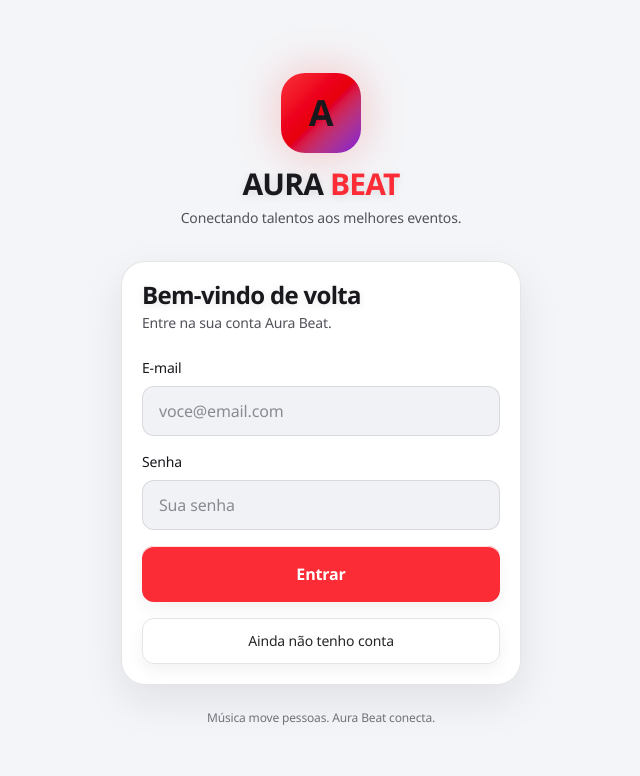
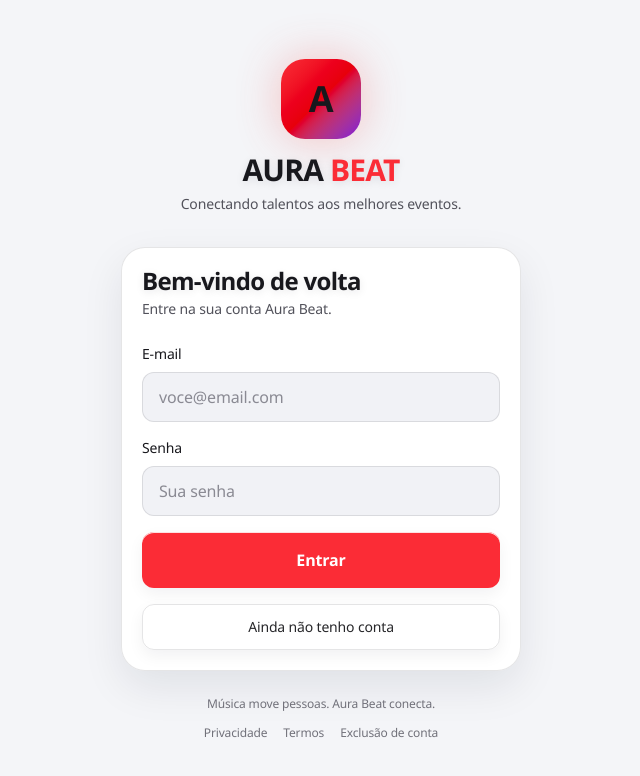
Before and after one commit to igorribas425/aura-beat, a Next.js app: page /login in a window 1280 px wide. Shown: the top 776 px of the page, without its empty margins (319-959 px from the left). Built offline with nearby package versions, Linux system fonts and the light colour scheme; no server answers.

Commit message:
Exibe links legais no login

```diff
--- a/app/login/page.tsx
+++ b/app/login/page.tsx
@@ -2,6 +2,7 @@
 
 import { useEffect, useState } from "react";
 import type { FormEvent } from "react";
+import Link from "next/link";
 import { useRouter } from "next/navigation";
 import { getAuthenticatedDestination } from "../../lib/auth-navigation";
 import { isOwnerEmail } from "../../lib/owner-account";
@@ -163,9 +164,20 @@ export default function LoginPage() {
           </button>
         </div>
 
-        <p className="mt-6 text-center text-xs text-zinc-500">
-          Música move pessoas. Aura Beat conecta.
-        </p>
+        <div className="mt-6 text-center text-xs text-zinc-500">
+          <p>Música move pessoas. Aura Beat conecta.</p>
+          <div className="mt-3 flex flex-wrap items-center justify-center gap-x-4 gap-y-2">
+            <Link href="/privacidade" className="hover:text-zinc-300">
+              Privacidade
+            </Link>
+            <Link href="/termos" className="hover:text-zinc-300">
+              Termos
+            </Link>
+            <Link href="/excluir-conta" className="hover:text-zinc-300">
+              Exclusão de conta
+            </Link>
+          </div>
+        </div>
       </div>
     </main>
   );
```
